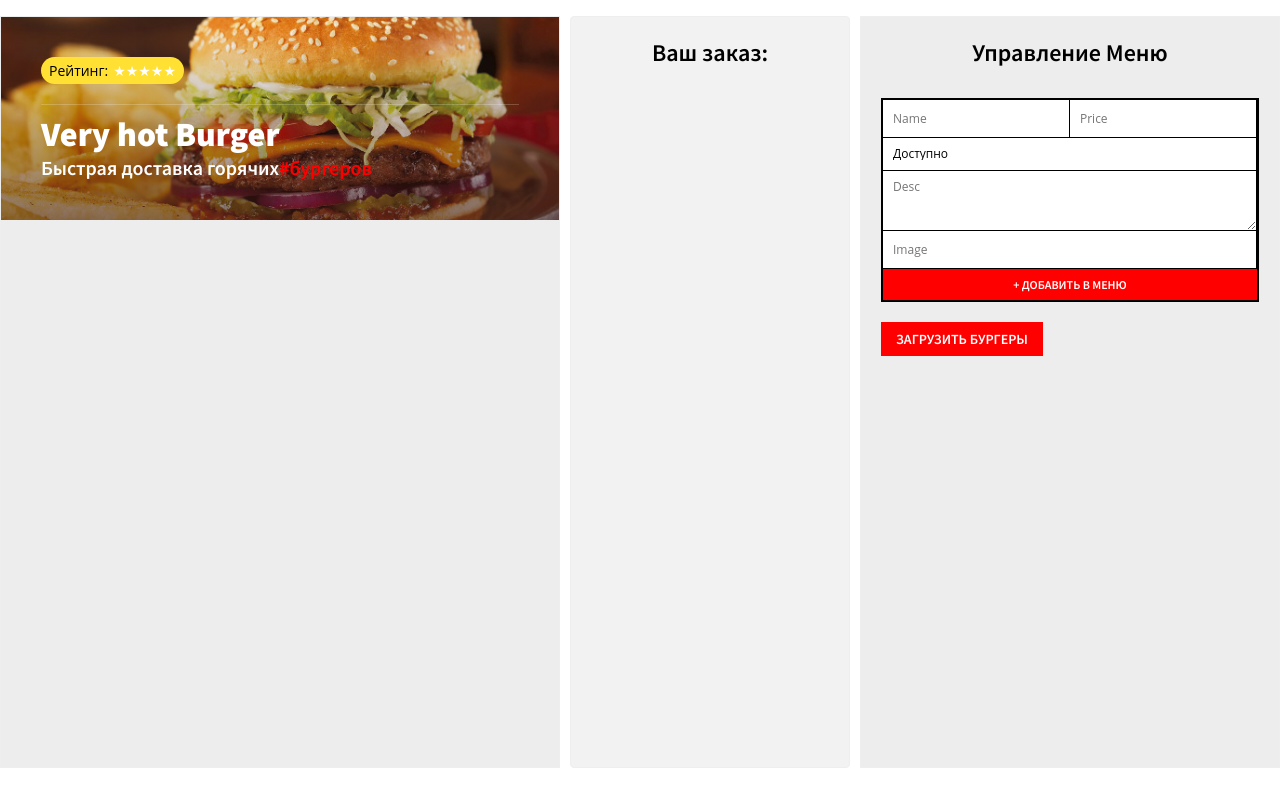
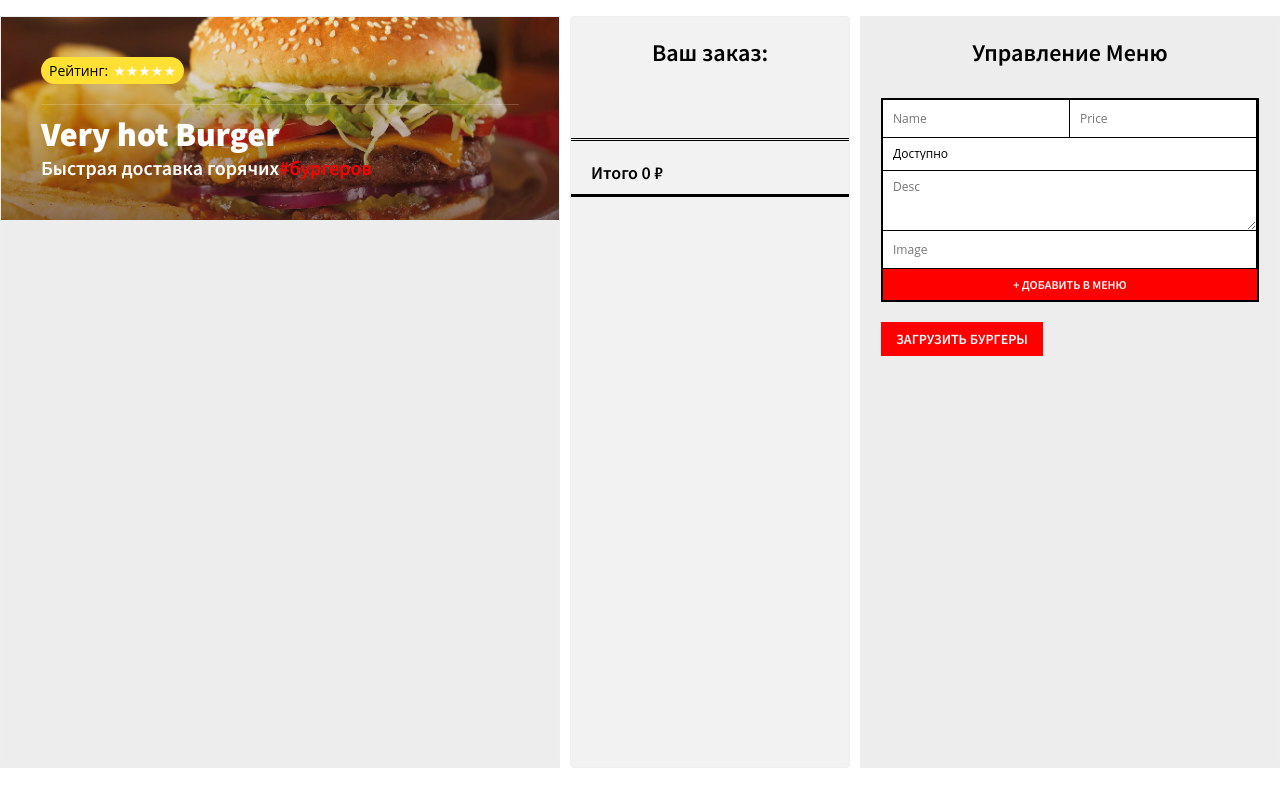
Before and after one commit to Belffegor/Restorante, a React (Create React App) app: page /restaurant/1 in a window 1280 px wide. Built offline with nearby package versions, Linux system fonts and the light colour scheme.

Commit message:
Adding logic to the order component

```diff
--- a/src/Components/App.js
+++ b/src/Components/App.js
@@ -44,14 +44,14 @@
                 <Burger
                   key={key}
                   index={key}
-                  addToOrder ={this.addToOrder}
+                  addToOrder={this.addToOrder}
                   details={this.state.burgers[key]}
                 />
               );
             })}
           </ul>
         </div>
-        <Order />
+        <Order burgers={this.state.burgers} order={this.state.order} />
         <MenuAdmin
           addBurger={this.addBurger}
           loadSampleBurgers={this.loadSampleBurgers}
--- a/src/Components/Order.js
+++ b/src/Components/Order.js
@@ -1,10 +1,53 @@
 import React from "react";
 
 class Order extends React.Component {
+  renderOrder = (key) => {
+    const burger = this.props.burgers[key];
+    const count = this.props.order[key];
+    const isAvailable = burger && burger.status === "available";
+    if (!isAvailable) {
+      return (
+        <li className="unavailable" key={key}>
+          Извините, {burger ? burger.name : "бургер"} временно недоступен
+        </li>
+      );
+    }
+
+    return (
+      <li key={key}>
+        <span>
+          <span>{count}</span>
+          шт. {burger.name}
+          <span> {count * burger.price} ₽ </span>
+          <button className="cancellItem">&times;</button>
+        </span>
+      </li>
+    );
+  };
+
   render() {
+    const orderIds = Object.keys(this.props.order);
+    const total = orderIds.reduce((prevTotal, key) => {
+      const burger = this.props.burgers[key];
+      const count = this.props.order[key];
+
+      const isAvailable = burger && burger.status === "available";
+      if (isAvailable) {
+        return prevTotal + burger.price * count;
+      }
+      return prevTotal;
+    }, 0);
+
     return (
       <div className="order-wrap">
         <h2>Ваш заказ:</h2>
+        <ul className="order">{orderIds.map(this.renderOrder)}</ul>
+
+        <div className="total">
+          <div className="total_wrap">
+            <div className="total_wrap-final">Итого {total} ₽ </div>
+          </div>
+        </div>
       </div>
     );
   }
```
